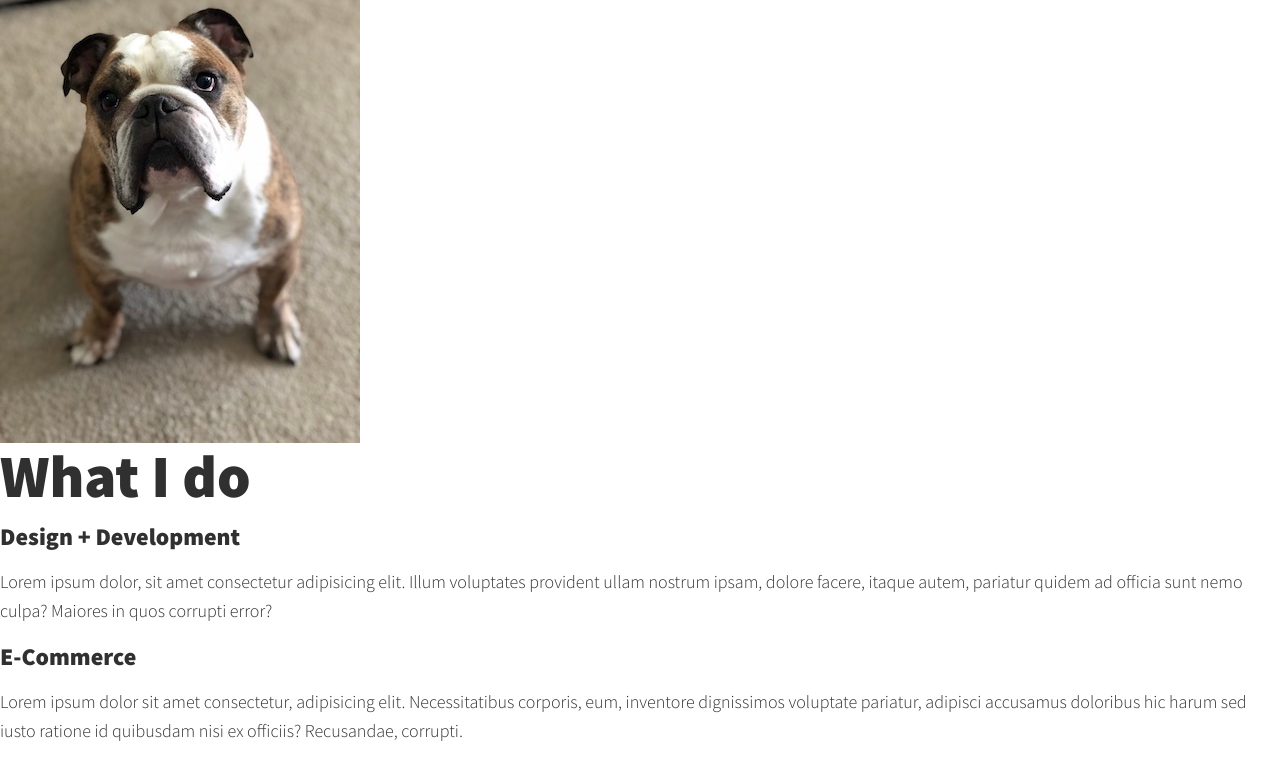
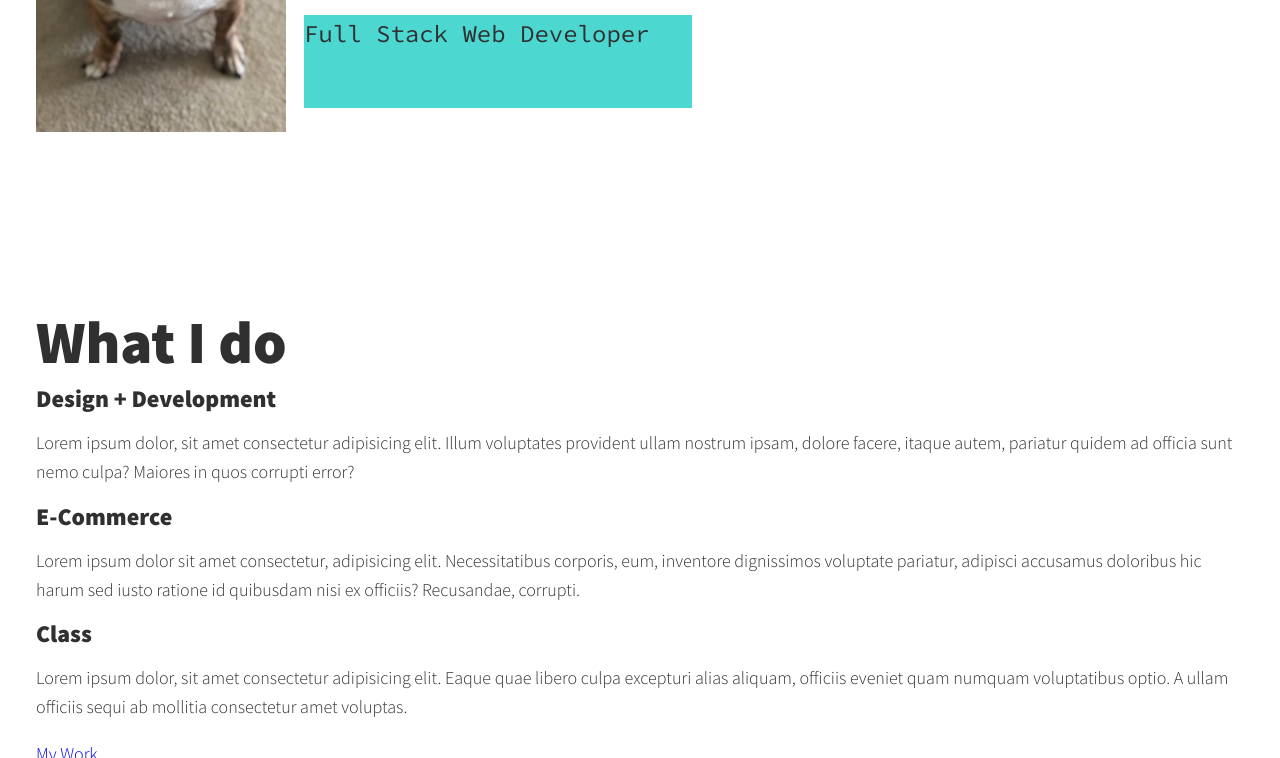
Before and after one commit to djjoo007/Updated_Portfolio, a plain HTML site: page index.html in a window 1280 px wide. Shown: the part 833-1591 px from the top of the page. Drawn offline with nearby package versions, Linux system fonts and the light colour scheme.

Commit message:
add grid css

```diff
--- a/index.html
+++ b/index.html
@@ -14,7 +14,7 @@
 <body>
     <header>
         <div class='logo'>
-            <img src='img/Bowser.jpg' alt="">
+            <img src='img/joologo.png' alt="">
         </div>
         <button class='nav-toggle' aria-label='toggle navigation'>
             <span class='hamburger'></span>
@@ -31,11 +31,11 @@
 
     <!-- Introduction -->
         <section class="intro" id="home">
-            <h1 class="section__title section_title--intro">
-                Hi, Iam <strong>Joo Heredia</strong>
+            <h1 class="section__title section__title--intro">
+                Hi, I am <strong>Joo Heredia</strong>
             </h1>
             <p class="section__subtitle section__subtitle--intro">Full Stack Web Developer</p>
-            <img src="img/Bowser.jpg" alt="a portfolio picture">
+            <img src="img/Bowser.jpg" alt="a portfolio picture" class="intro__img">
         </section>
 
     <!-- My Services -->
--- a/style.css
+++ b/style.css
@@ -15,7 +15,7 @@
 
     --clr-light: #fff;
     --clr-dark: #303030;
-    --clr-accent: #3CACAE;
+    --clr-accent: #4CD7D0;
 
     --fs-h1: 3rem;
     --fs-h2: 2.25rem;
@@ -43,6 +43,10 @@ body {
     line-height: 1.6;
 }
 
+section {
+    padding: 5em 2em;
+}
+
 img {
     display: block;
     max-width: 100%;
@@ -55,7 +59,7 @@ strong { font-weight: var(--fw-bold) }
 h1,
 h2,
 h3 {
-    line-height: 1.1;
+    line-height: 1;
     margin: 0;
 }
 
@@ -72,6 +76,10 @@ h3 { font-size: var(--fs-h3) }
     font-weight: var(--fw-reg);
 }
 
+.section__title--intro strong {
+    display: block;
+}
+
 .section__subtitle {
     margin: 0;
     font-size: var(--fs-h3);
@@ -81,4 +89,32 @@ h3 { font-size: var(--fs-h3) }
 .section__subtitle--about {
     background: var(--clr-accent);
     font-family: var(--ff-secondary);
+    margin-bottom: 1em;
 }
+
+
+/* header */
+
+nav { display: none; }
+
+/*  Intro section  */
+
+.intro {
+    position: relative;
+}
+
+@media (min-width: 600px) {
+    .intro {
+        display: grid;
+        grid-column-gap: 1em;
+        grid-template-areas:
+            "img title"
+            "img subtitle";
+        grid-template-columns: min-content max-content;
+    }
+
+    .intro__img {
+        grid-area: img;
+        min-width: 250px;
+    }
+}
```
Also changed, not shown: img/joologo.png (added).
